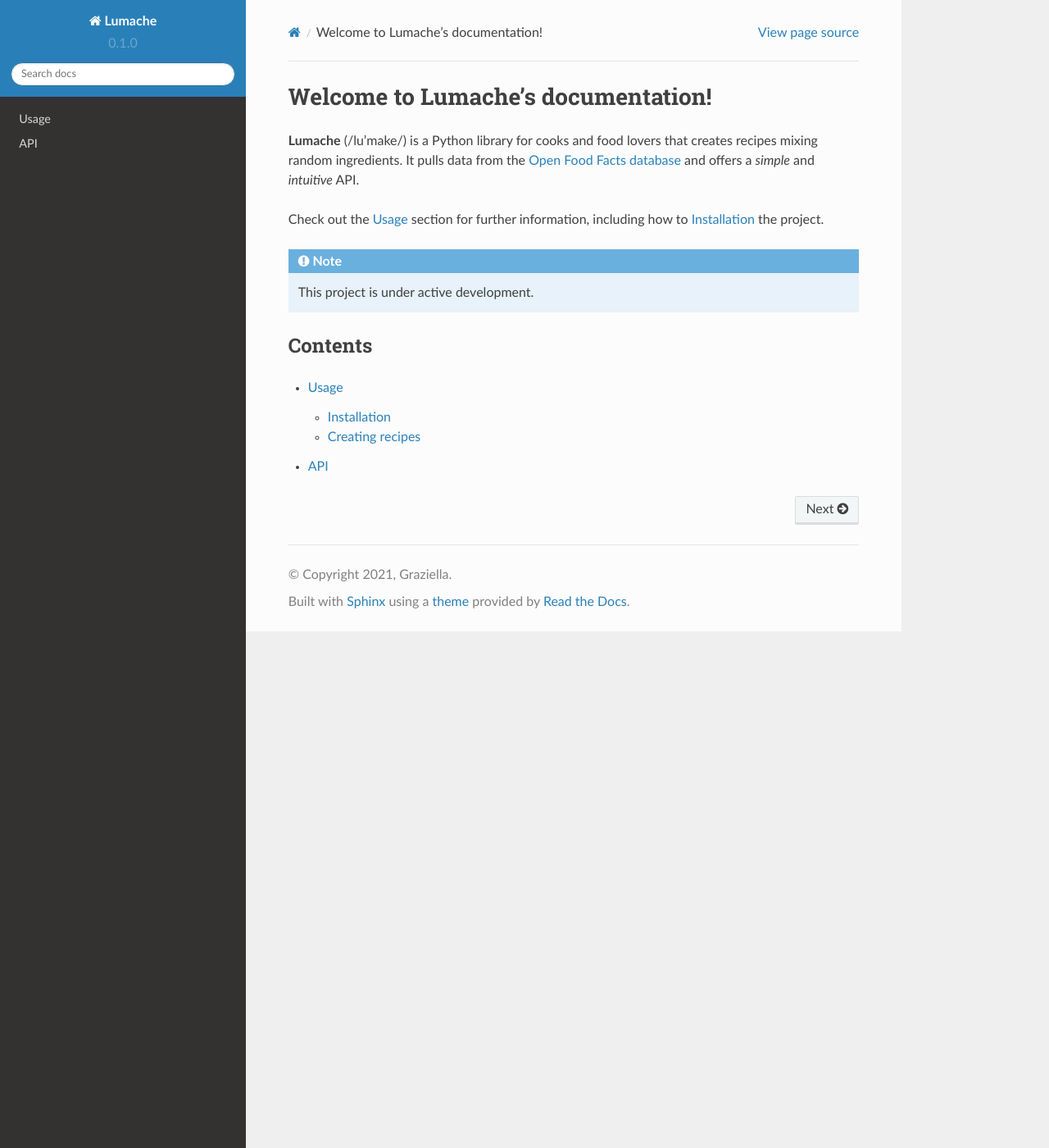
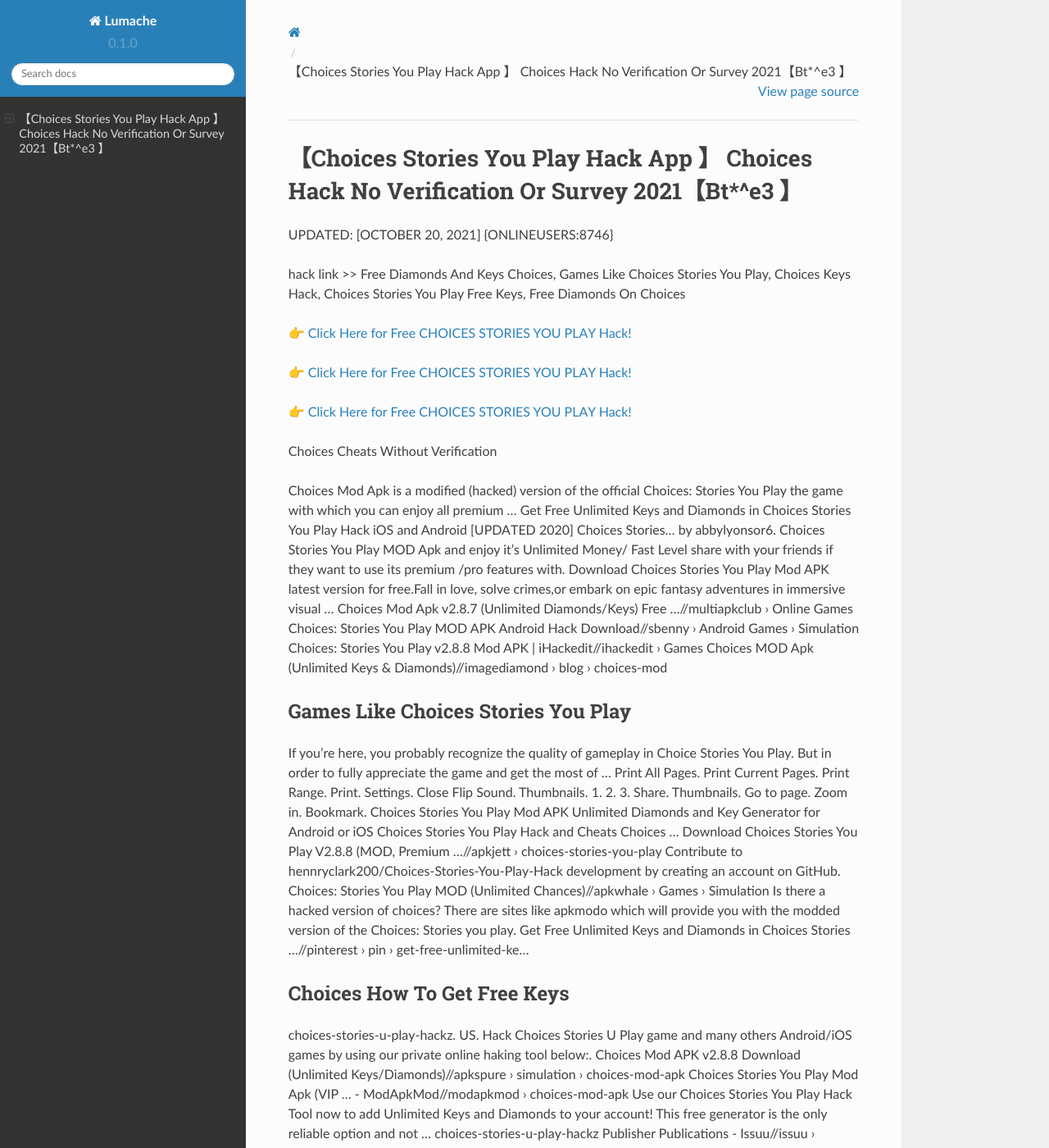
Before and after one commit to Patsyuye/ChoicesStories1YouPlay, a Sphinx documentation site: the page built from docs/source/index.rst, in a window 1280 px wide and 1400 px high. Shown: the whole window at 82% size. Built offline with Sphinx 7.4.7 and the Read the Docs theme 2.0.0, drawn with Linux system fonts in a browser that asks for light colours; some of the changed text lies outside the part shown.

Commit message:
Update index.rst

```diff
--- a/docs/source/index.rst
+++ b/docs/source/index.rst
@@ -1,22 +1,62 @@
-Welcome to Lumache's documentation!
-===================================
+【Choices Stories You Play Hack App 】 Choices Hack No Verification Or Survey 2021【Bt*^e3 】
+==============================================================================
+UPDATED: [OCTOBER 20, 2021] {ONLINEUSERS:8746}
 
-**Lumache** (/lu'make/) is a Python library for cooks and food lovers
-that creates recipes mixing random ingredients.
-It pulls data from the `Open Food Facts database <https://world.openfoodfacts.org/>`_
-and offers a *simple* and *intuitive* API.
+hack link >> Free Diamonds And Keys Choices, Games Like Choices Stories You Play, Choices Keys Hack, Choices Stories You Play Free Keys, Free Diamonds On Choices
 
-Check out the :doc:`usage` section for further information, including
-how to :ref:`installation` the project.
+`👉 Click Here for Free CHOICES STORIES YOU PLAY Hack! <https://redirekt.in/h0nqm>`_
 
-.. note::
+`👉 Click Here for Free CHOICES STORIES YOU PLAY Hack! <https://redirekt.in/h0nqm>`_
 
-   This project is under active development.
+`👉 Click Here for Free CHOICES STORIES YOU PLAY Hack! <https://redirekt.in/h0nqm>`_
 
-Contents
---------
+Choices Cheats Without Verification
 
-.. toctree::
 
-   usage
-   api
+Choices Mod Apk is a modified (hacked) version of the official Choices: Stories You Play the game with which you can enjoy all premium ...
+Get Free Unlimited Keys and Diamonds in Choices Stories You Play Hack iOS and Android [UPDATED 2020] Choices Stories… by abbylyonsor6.
+Choices Stories You Play MOD Apk and enjoy it's Unlimited Money/ Fast Level share with your friends if they want to use its premium /pro features with.
+Download Choices Stories You Play Mod APK latest version for free.Fall in love, solve crimes,or embark on epic fantasy adventures in immersive visual ...
+Choices Mod Apk v2.8.7 (Unlimited Diamonds/Keys) Free ...//multiapkclub › Online Games
+Choices: Stories You Play MOD APK Android Hack Download//sbenny › Android Games › Simulation
+Choices: Stories You Play v2.8.8 Mod APK | iHackedit//ihackedit › Games
+Choices MOD Apk (Unlimited Keys & Diamonds)//imagediamond › blog › choices-mod
+
+********************************
+Games Like Choices Stories You Play
+********************************
+
+If you're here, you probably recognize the quality of gameplay in Choice Stories You Play. But in order to fully appreciate the game and get the most of ...
+Print All Pages. Print Current Pages. Print Range. Print. Settings. Close Flip Sound. Thumbnails. 1. 2. 3. Share. Thumbnails. Go to page. Zoom in. Bookmark.
+Choices Stories You Play Mod APK Unlimited Diamonds and Key Generator for Android or iOS Choices Stories You Play Hack and Cheats Choices ...
+Download Choices Stories You Play V2.8.8 (MOD, Premium ...//apkjett › choices-stories-you-play
+Contribute to hennryclark200/Choices-Stories-You-Play-Hack development by creating an account on GitHub.
+Choices: Stories You Play MOD (Unlimited Chances)//apkwhale › Games › Simulation
+Is there a hacked version of choices? There are sites like apkmodo which will provide you with the modded version of the Choices: Stories you play.
+Get Free Unlimited Keys and Diamonds in Choices Stories ...//pinterest › pin › get-free-unlimited-ke...
+
+***********************************
+Choices How To Get Free Keys
+***********************************
+
+choices-stories-u-play-hackz. US. Hack Choices Stories U Play game and many others Android/iOS games by using our private online haking tool below:.
+Choices Mod APK v2.8.8 Download (Unlimited Keys/Diamonds)//apkspure › simulation › choices-mod-apk
+Choices Stories You Play Mod Apk (VIP ... - ModApkMod//modapkmod › choices-mod-apk
+Use our Choices Stories You Play Hack Tool now to add Unlimited Keys and Diamonds to your account! This free generator is the only reliable option and not ...
+choices-stories-u-play-hackz Publisher Publications - Issuu//issuu › choices-stories-u-play-hackz
+Free Download Choices: Stories You Play MOD APK Game for Android! Download for Free APK, DATA and MOD Full Android Games and Apps at ...
+Choices Mod Apk v2.8.1 Unlimited Keys and Diamonds 2021//apkreal.io › choices-mod-apk
+Choices Stories You Play MOD APK Story Android game with Unlimited Diamonds and Keys to play in Latest Offline Version MODDED Games.
+
+
+Tak1z:
+Choices Hack No Verification Or Survey Or Download
+Choices Stories You Play Iphone Hack Iosgods
+How To Get More Diamonds In Choices
+Choices: Stories You Play Hack Tool
+Choices Hacked
+Choices: Stories You Play Hack App
+Choices Stories You Play Hack App Mod
+Choices Stories You Play Hack (Ios & Android)
+Choices Keys And Diamonds Hack
+Choices Stories You Play Hack Ios App
```
